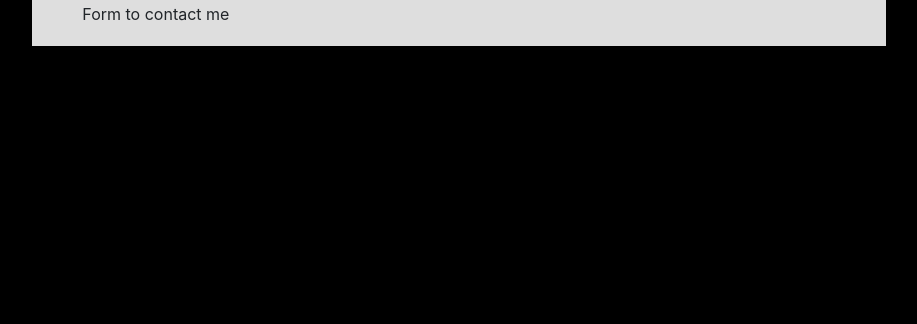
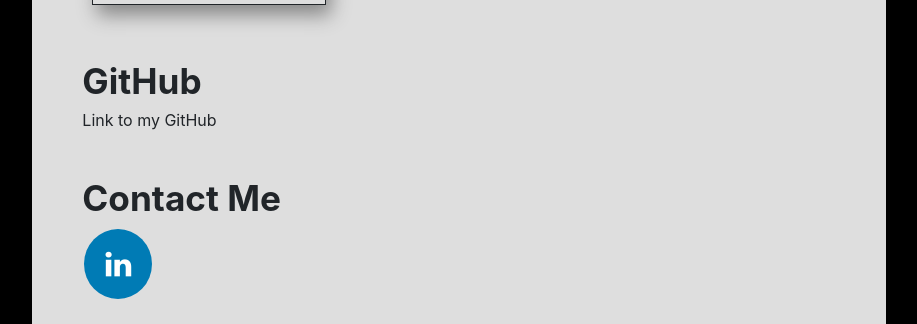
Before and after one commit to kkuop/Personal-Portfolio, a plain HTML site: page index.html in a window 1280 px wide. Shown: the part 1286-1610 px from the top of the page, without its empty margins (181-1098 px from the left). Before the commit the page ends 1332 px from the top, so only its background shows below. Drawn offline with nearby package versions, Linux system fonts and the light colour scheme.

Commit message:
added linkedin button to contact me section

```diff
--- a/index.html
+++ b/index.html
@@ -5,6 +5,7 @@
         <meta charset="utf-8"> <!---->
         <meta name="viewport" content="width=device-width, initial-scale=1">
         <link rel="stylesheet" href="https://maxcdn.bootstrapcdn.com/bootstrap/4.4.1/css/bootstrap.min.css">
+        <link rel="stylesheet" href="https://cdnjs.cloudflare.com/ajax/libs/font-awesome/4.7.0/css/font-awesome.min.css">
         <link rel="stylesheet" href="style.css">
         <script src="https://ajax.googleapis.com/ajax/libs/jquery/3.4.1/jquery.min.js"></script>
         <script src="https://cdnjs.cloudflare.com/ajax/libs/popper.js/1.16.0/umd/popper.min.js"></script>
@@ -115,7 +116,7 @@
                             <span class="contact-title">Contact Me</span>
                         </div>
                         <div>
-                            <span class="contact-content">Form to contact me</span>
+                            <span><a href="https://linkedin.com/in/kylekuopus" class="fa fa-linkedin"></a></span>
                         </div>
                     </div>
                 </div>
--- a/style.css
+++ b/style.css
@@ -8,7 +8,7 @@
 
     background-color: #303030;
     height:90px;
-    padding-top: 8px;
+    padding-top: 6px;
 }
 .header-content {
     color: #a6a6a6;
@@ -44,6 +44,7 @@
     display: inline-block;
     border: 1px solid;
     padding: 10px;
+    margin: 10px;
     box-shadow: 5px 10px 18px #888888
 }
 .tile p {
@@ -65,3 +66,25 @@ a:hover {
 a:active {
     color: blue;
 }
+.fa {
+    padding: 20px;
+    font-size: 30px;
+    width: 68px;
+    text-align: center;
+    text-decoration: none;
+    margin: 5px 2px;
+    border-radius: 50%;
+}
+.fa:hover {
+    opacity: 0.7;
+}
+.fa:link {
+    color: white;
+}
+.fa:visited {
+    color:white;
+}
+.fa-linkedin {
+    background: #007bb5;
+    color: white;
+}
```
